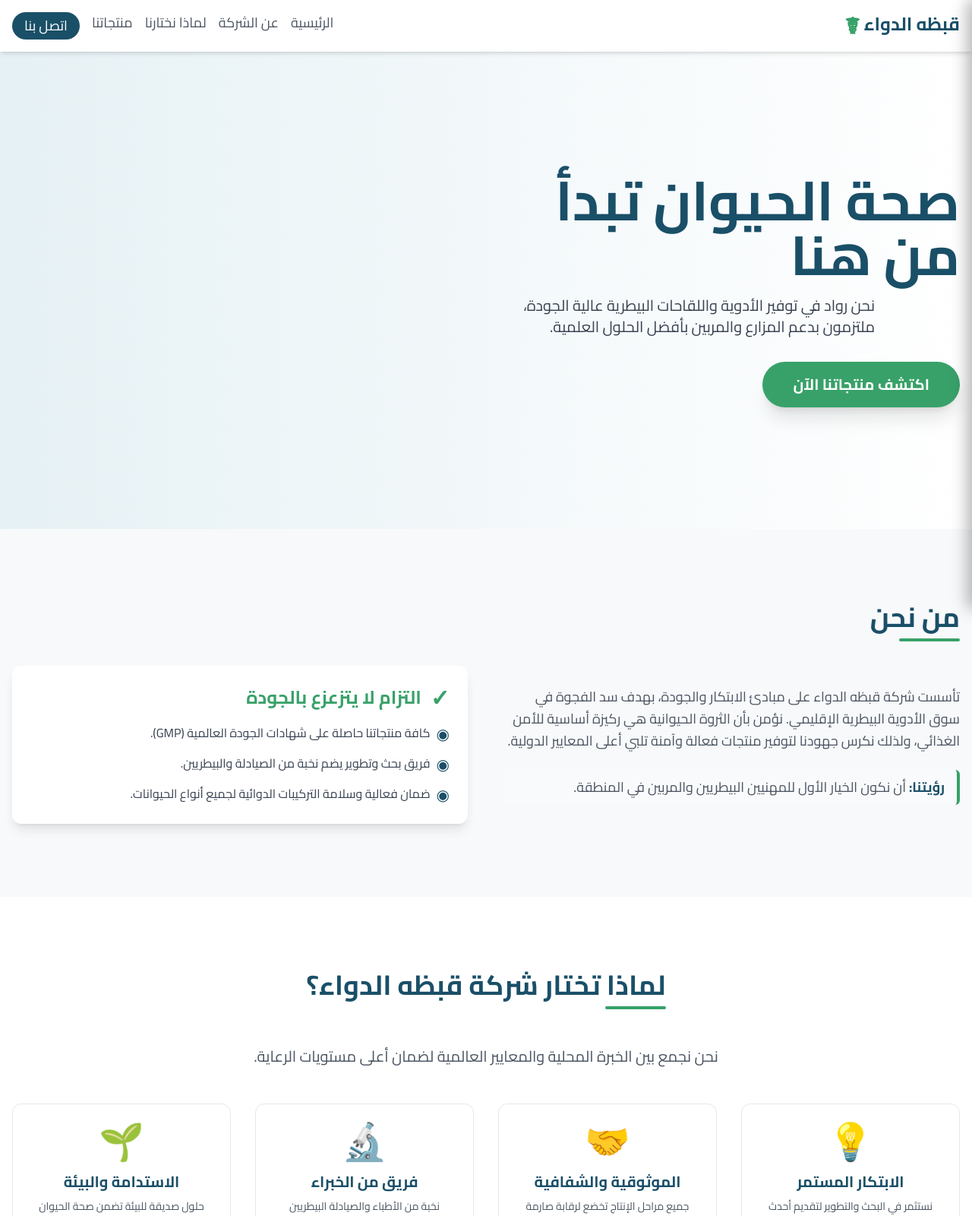
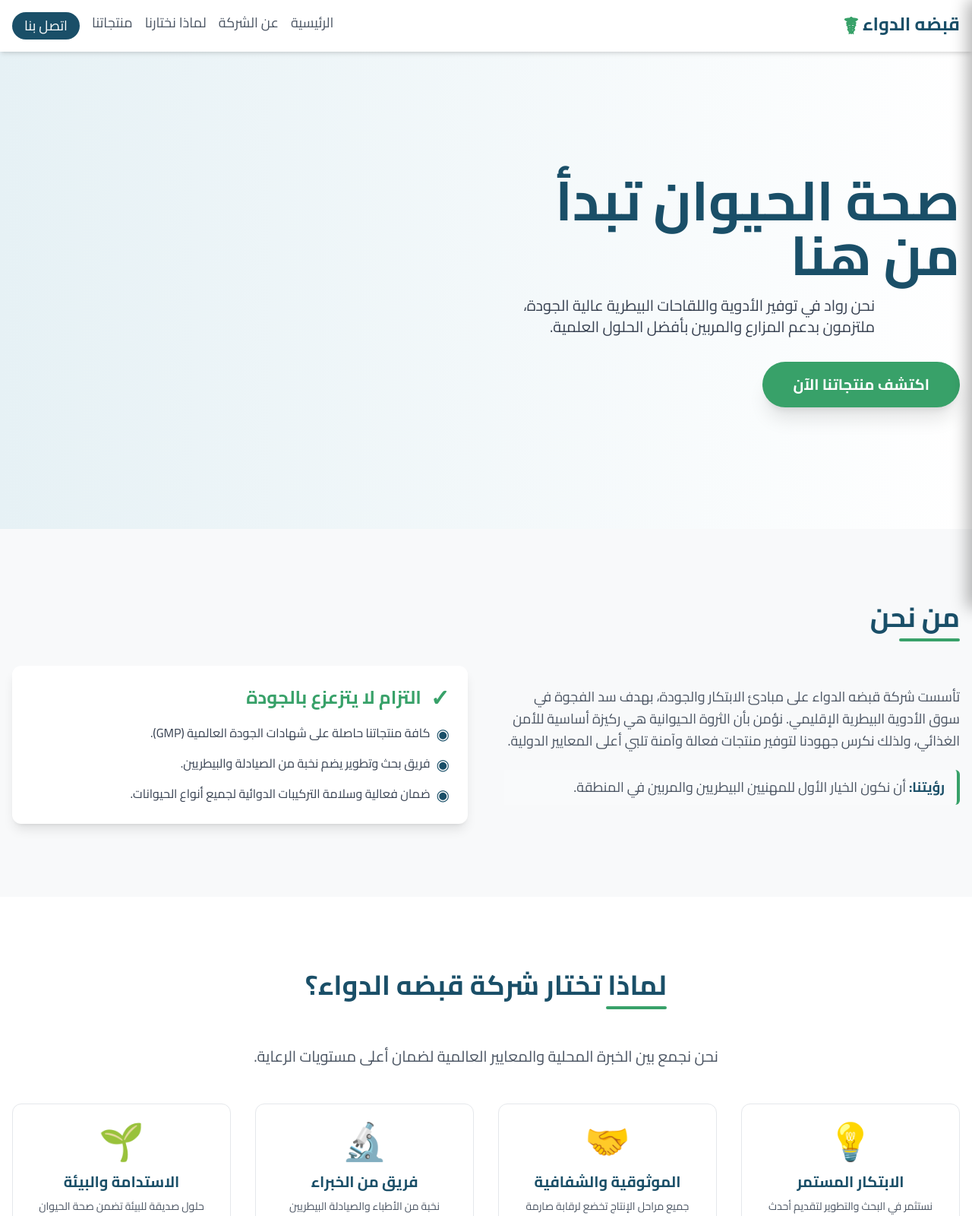
Before and after one commit to amirahmed1985/-, a plain HTML site: page index.html in a window 1280 px wide. Shown: the top 1600 px of the page at 76% size. Drawn offline with nearby package versions, Linux system fonts and the light colour scheme.

Commit message:
Add files via upload

```diff
--- a/index.html
+++ b/index.html
@@ -2,7 +2,7 @@
 <head>
     <meta charset="UTF-8">
     <meta name="viewport" content="width=device-width, initial-scale=1.0">
-    <title>شركة قبظت الدواء - الأدوية والحلول البيطرية</title>
+    <title>شركة قبضه الدواء - الأدوية والحلول البيطرية</title>
     <!-- Load Tailwind CSS -->
     <script src="https://cdn.tailwindcss.com"></script>
     <style>
@@ -201,7 +201,7 @@
         <div class="container mx-auto px-4 py-4 flex justify-between items-center">
             <!-- Logo/Company Name -->
             <div class="text-2xl font-bold text-[#1a4f68] cursor-pointer logo-hover">
-                <span class="logo-text inline-block">قبظه الدواء</span>
+                <span class="logo-text inline-block">قبضه الدواء</span>
                 <span class="logo-icon text-[#38a169] text-3xl align-top inline-block transition duration-300">☤</span>
             </div>
 
@@ -258,7 +258,7 @@
                 <!-- Mission & Vision -->
                 <div>
                     <p class="text-gray-600 text-lg mb-6 leading-relaxed">
-                        تأسست شركة قبظه الدواء على مبادئ الابتكار والجودة، بهدف سد الفجوة في سوق الأدوية البيطرية الإقليمي. نؤمن بأن الثروة الحيوانية هي ركيزة أساسية للأمن الغذائي، ولذلك نكرس جهودنا لتوفير منتجات فعالة وآمنة تلبي أعلى المعايير الدولية.
+                        تأسست شركة قبضه الدواء على مبادئ الابتكار والجودة، بهدف سد الفجوة في سوق الأدوية البيطرية الإقليمي. نؤمن بأن الثروة الحيوانية هي ركيزة أساسية للأمن الغذائي، ولذلك نكرس جهودنا لتوفير منتجات فعالة وآمنة تلبي أعلى المعايير الدولية.
                     </p>
                     <p class="text-gray-600 text-lg leading-relaxed border-r-4 border-[#38a169] pr-4 pt-2 pb-2 bg-gray-50 rounded-r-md">
                         <span class="font-bold text-[#1a4f68]">رؤيتنا:</span> أن نكون الخيار الأول للمهنيين البيطريين والمربين في المنطقة.
@@ -289,7 +289,7 @@
     <section id="why-us" class="py-16 md:py-24 bg-white animate-slide-up" style="animation-delay: 0.15s;">
         <div class="container mx-auto px-4">
             <!-- Added text-center class to ensure header line is centered on mobile -->
-            <h2 class="text-4xl section-header mb-12 text-center mx-auto w-fit">لماذا تختار شركة قبظه الدواء؟</h2>
+            <h2 class="text-4xl section-header mb-12 text-center mx-auto w-fit">لماذا تختار شركة قبضه الدواء؟</h2>
             <p class="text-center text-xl text-gray-600 mb-12">نحن نجمع بين الخبرة المحلية والمعايير العالمية لضمان أعلى مستويات الرعاية.</p>
 
             <div class="grid md:grid-cols-4 gap-8">
@@ -373,7 +373,7 @@
             <div class="bg-[#f2fcf5] p-8 rounded-xl shadow-inner mb-12">
                 <div class="text-center max-w-3xl mx-auto">
                     <p class="text-xl italic text-gray-700 mb-6">
-                        "منتجات قبظه الدواء غيرت طريقة إدارتنا للمزرعة. الجودة عالية جداً، والنتائج مذهلة في صحة القطيع. الدعم الفني ممتاز وسريع الاستجابة."
+                        "منتجات قبضه الدواء غيرت طريقة إدارتنا للمزرعة. الجودة عالية جداً، والنتائج مذهلة في صحة القطيع. الدعم الفني ممتاز وسريع الاستجابة."
                     </p>
 
                 </div>
```
